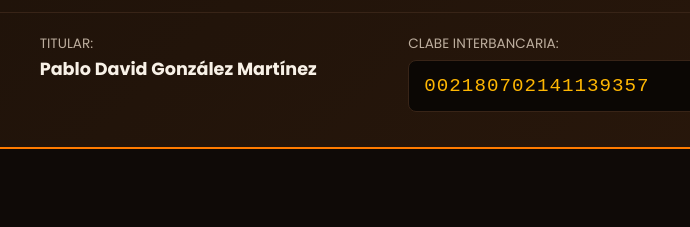
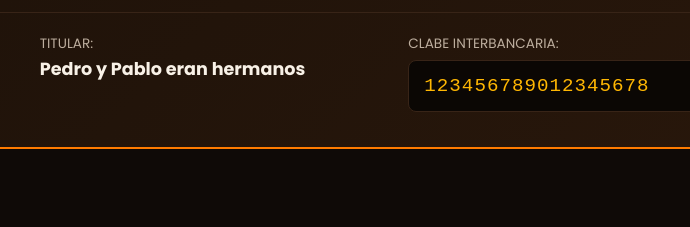
Before and after one commit to AlfDomAng/EL_ASADERO_DEMO, a plain HTML site: page index.html in a window 1280 px wide. Shown: the part 3533-3760 px from the top of the page, 426-1116 px from the left. Drawn offline with Linux system fonts and the light colour scheme.

Commit message:
Se actualiza landing

```diff
--- a/index.html
+++ b/index.html
@@ -871,12 +871,12 @@
                     </div>
                     <div>
                         <span style="color: var(--text-muted); font-size: 0.85rem; display: block;">TITULAR:</span>
-                        <strong style="font-size: 1.1rem; color: var(--text-light);">Pablo David González Martínez</strong>
+                        <strong style="font-size: 1.1rem; color: var(--text-light);">Pedro y Pablo eran hermanos</strong>
                     </div>
                     <div style="grid-column: span 1 / -1;">
                         <span style="color: var(--text-muted); font-size: 0.85rem; display: block; margin-bottom: 5px;">CLABE INTERBANCARIA:</span>
                         <div class="clabe-code">
-                            <span id="clabe-text">002180702141139357</span>
+                            <span id="clabe-text">123456789012345678</span>
                             <button class="btn-copy" onclick="copyCLABE()" title="Copiar CLABE">
                                 <i class="fa-regular fa-copy" id="copy-icon"></i>
                             </button>
@@ -888,7 +888,7 @@
     </section>
 
     <!-- FLOATING WHATSAPP BUTTON -->
-    <a href="https://wa.me/525580311197?text=Hola,%20quisiera%20hacer%20un%20pedido%20en%20El%20Asadero" class="float-whatsapp" target="_blank" title="Hacer pedido por WhatsApp">
+    <a href="https://wa.me/521234567890?text=Hola,%20quisiera%20hacer%20un%20pedido%20en%20El%20Asadero" class="float-whatsapp" target="_blank" title="Hacer pedido por WhatsApp">
         <i class="fa-brands fa-whatsapp"></i>
     </a>
 
```
